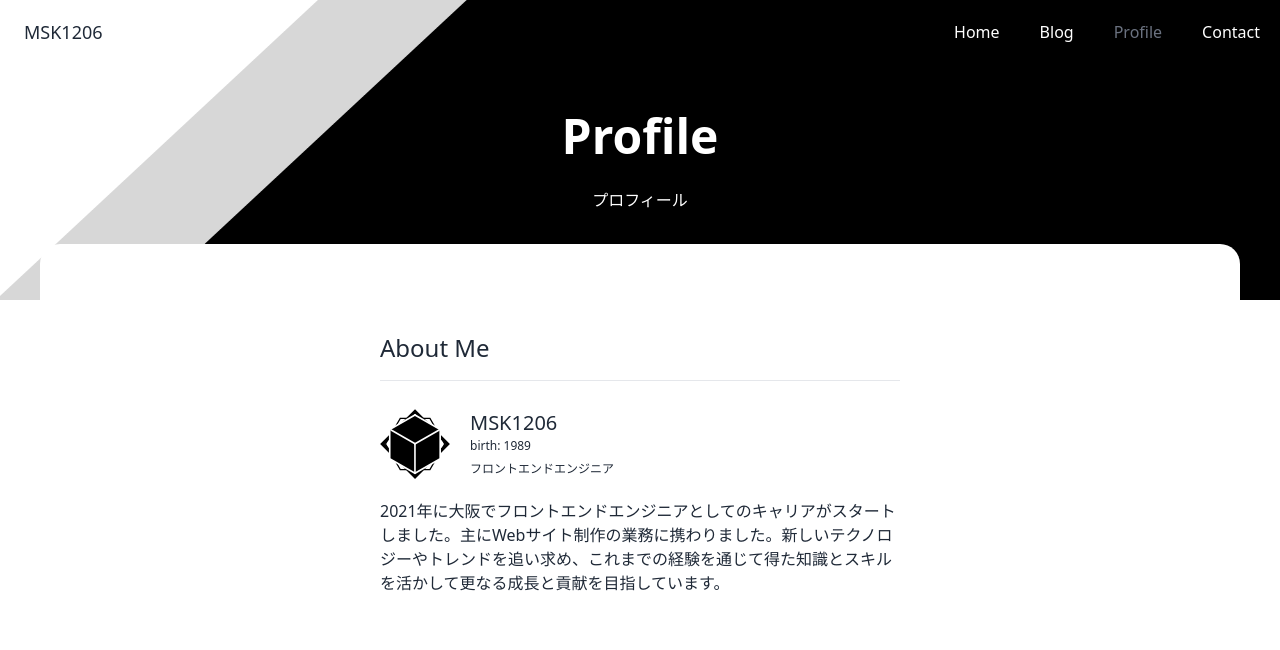
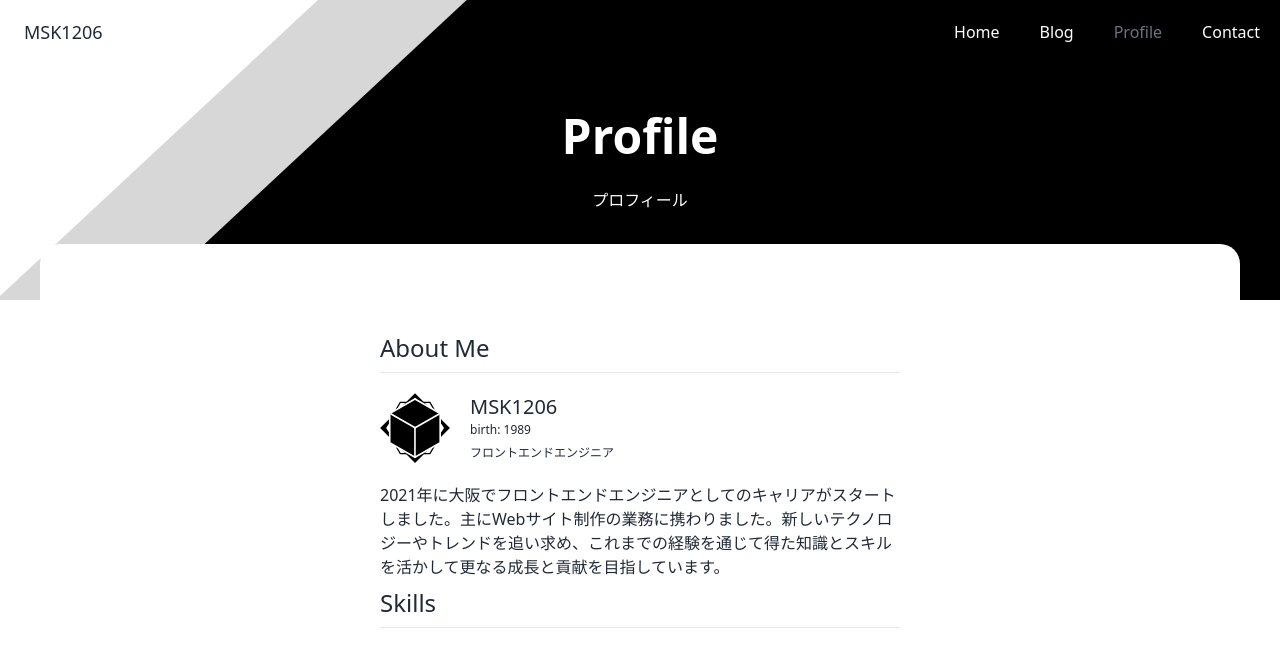
Before and after one commit to MSK1206/nextjs-typescript-tailwindcss-microcms-jamstack-app, a Next.js app: page /profile in a window 1280 px wide. Shown: the top 650 px of the page. Built offline with nearby package versions, Linux system fonts and the light colour scheme; no server answers.

Commit message:
Add: Table of Contents Import

```diff
--- a/src/app/profile/page.tsx
+++ b/src/app/profile/page.tsx
@@ -1,15 +1,11 @@
 import Image from 'next/image'
+import TableContents from '../_components/TableContents'
 
 export default function Page() {
   return (
     <section className="min-h-screen w-[50%] max-lg:w-[90%]">
       <div>
-        <dl>
-          <dt className="text-2xl pt-2 pb-2">About Me</dt>
-          <dd className="pt-2 pb-2 w-[100%]">
-            <hr />
-          </dd>
-        </dl>
+        <TableContents tablContentsTtitle={'About Me'} />
         <dl className="flex flex-wrap">
           <dt className="pt-5 pb-5">
             <Image
@@ -29,6 +25,7 @@ export default function Page() {
         <p>
           2021年に大阪でフロントエンドエンジニアとしてのキャリアがスタートしました。主にWebサイト制作の業務に携わりました。新しいテクノロジーやトレンドを追い求め、これまでの経験を通じて得た知識とスキルを活かして更なる成長と貢献を目指しています。
         </p>
+        <TableContents tablContentsTtitle={'Skills'} />
       </div>
     </section>
   )
```
